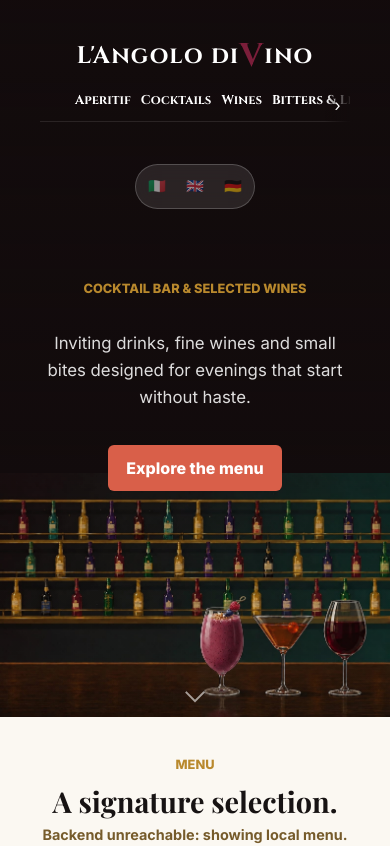
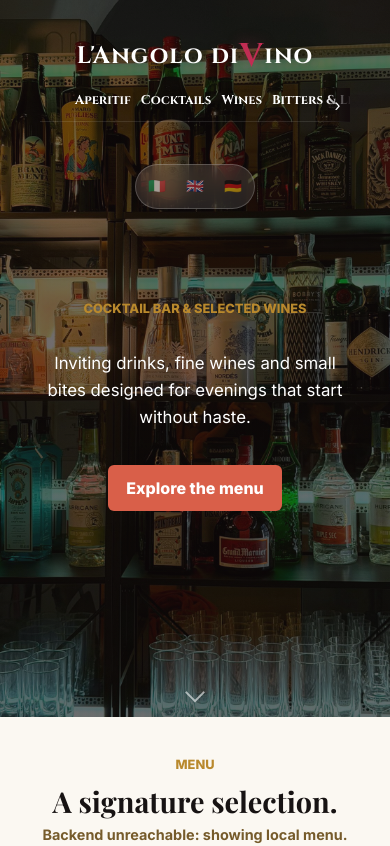
Before and after one commit to davidesciaccaa/AngoloDiVino, a React (Vite) app in the folder frontend/: page / in a window 390 px wide. Shown: the top 846 px of the page. Built offline with nearby package versions, Linux system fonts and the light colour scheme; no server answers; a web font is replaced by a local one.

Commit message:
refactor: code structure for improved readability and maintainability

```diff
--- a/frontend/src/styles.css
+++ b/frontend/src/styles.css
@@ -445,10 +445,15 @@ html {
   opacity: 1;
 }
 
+.hero .brand,
+.hero .site-nav a {
+  text-shadow: 0 1px 10px rgba(0, 0, 0, 0.3);
+}
+
 .hero__content {
   width: min(1180px, 100%);
   margin: 0 auto;
-  padding: 96px 0 58px;
+  padding: 120px 0 60px; /* Increased top padding for better breathing room */
 }
 
 .hero__eyebrow,
@@ -475,17 +480,17 @@ html {
   margin: 0;
   font-family: 'Playfair Display', serif;
   font-size: clamp(2.4rem, 4.5vw, 4.8rem);
-  line-height: 0.9;
+  line-height: 1.1; /* Improved from 0.9 for better legibility */
   font-weight: 800;
   font-style: normal;
-  letter-spacing: -0.03em;
+  letter-spacing: -0.02em; /* Slightly more relaxed */
   text-transform: none;
 }
 
 .hero__copy {
   max-width: 620px;
   margin: 22px 0 0;
-  color: rgba(255, 255, 255, 0.86);
+  color: var(--white); /* Max contrast */
   font-size: 1.2rem;
   line-height: 1.6;
 }
@@ -801,7 +806,7 @@ html {
   }
 
   .hero__content {
-    padding: 40px 0 30px;
+    padding: 60px 0 40px;
     text-align: center;
     display: flex;
     flex-direction: column;
@@ -919,6 +924,12 @@ html {
   line-height: 0.8;
   vertical-align: middle;
   font-weight: 700;
+  transition: all 0.3s ease;
+}
+
+.hero .brand-v {
+  color: #c02d53; /* More vibrant red for the hero section */
+  text-shadow: 0 0 15px rgba(192, 45, 83, 0.4); /* Subtle red glow */
 }
 
 .hero h1 {
@@ -1140,8 +1151,8 @@ html {
 @media (max-width: 640px) {
   .hero {
     background:
-      linear-gradient(to bottom, rgba(18, 11, 12, 0.8) 0%, rgba(18, 11, 12, 0.4) 50%, rgba(18, 11, 12, 0) 100%),
-      var(--hero-image) center bottom / 100% auto no-repeat #120b0c;
+      linear-gradient(rgba(18, 11, 12, 0.6), rgba(18, 11, 12, 0.6)),
+      var(--hero-image) center / cover no-repeat #120b0c;
   }
 
   .language-switcher {
```
Also changed, not shown: frontend/src/assets/lounge-still-life.jpeg, frontend/src/assets/old-lounge-still-life.jpeg (added).
